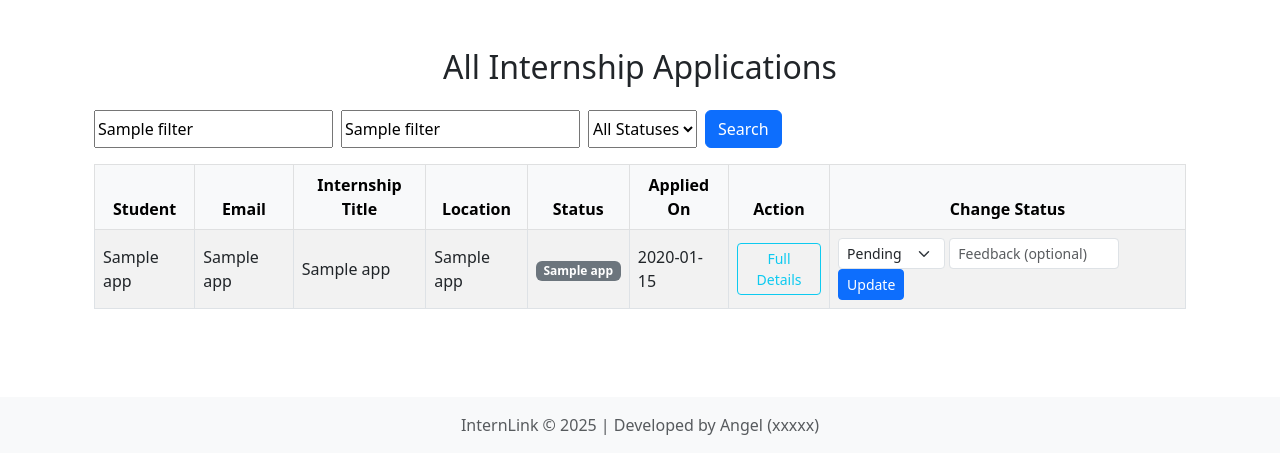
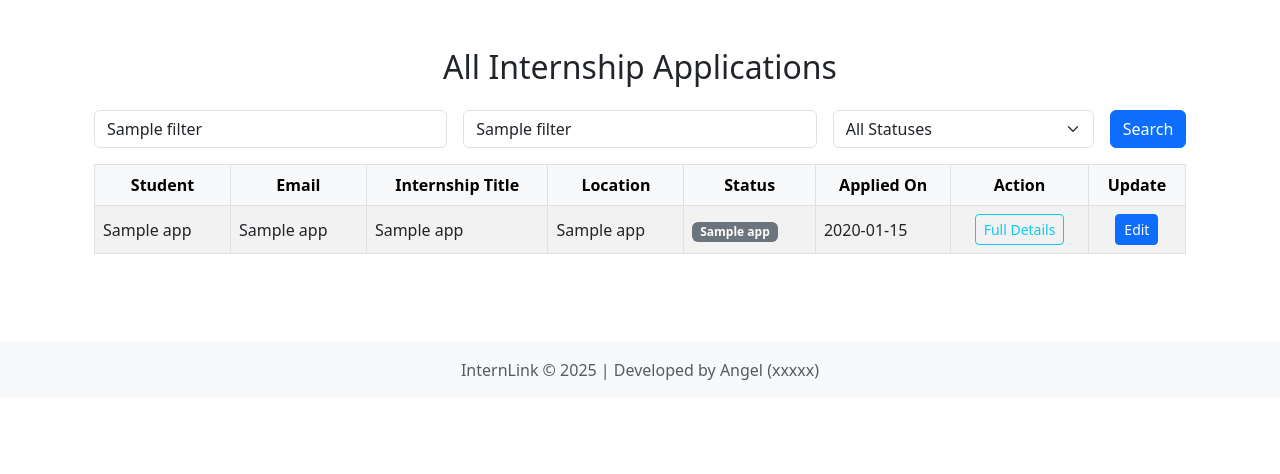
Before and after one commit to Akhil-Krishna/InternLink, a Flask app: template templates/admin_applications.html in a window 1280 px wide. Shown: the part 56-530 px from the top of the page. Run offline with Flask 3, Linux system fonts and the light colour scheme; the template is opened without the code that fills it: most values are stand-ins (such as "Sample title", 1, 10 or a date in 2020).

Commit message:
internship viewing , also added deadline and no opening

```diff
--- a/app.py
+++ b/app.py
@@ -4,7 +4,7 @@ from werkzeug.utils import secure_filename
 import os
 from connect import getCursor
 from functools import wraps
-from datetime import datetime
+from datetime import datetime , date
 
 
 app = Flask(__name__)
@@ -196,8 +196,7 @@ def get_filtered_internships():
                e.company_name
         FROM internship i
         JOIN employer e ON i.company_id = e.emp_id
-        WHERE 1=1 AND i.number_of_openings > 0
-AND i.deadline >= CURDATE()
+        WHERE 1=1
     """
     params = []
 
@@ -241,7 +240,6 @@ AND i.deadline >= CURDATE()
     }
 
 
-
 # ========== STUDENT ROUTES ==========
 
 @app.route('/student')
@@ -273,7 +271,8 @@ def student_browse_internships():
         filters=filters,
         role='student',
         applied_ids=applied_ids,
-        student_id=student_id
+        student_id=student_id,
+        today=date.today()
     )
 
     #Internship Application - Student - View list of application of that student
--- a/templates/admin_applications.html
+++ b/templates/admin_applications.html
@@ -1,21 +1,28 @@
 {% extends 'base.html' %}
-
 {% block content %}
 <div class="container py-4">
     <h2 class="mb-4 text-center">All Internship Applications</h2>
 
-    <form method="get" class="mb-3 d-flex gap-2">
-        <input type="text" name="student_name" placeholder="Student Name" value="{{ filters.student_name }}">
-        <input type="text" name="title" placeholder="Internship Title" value="{{ filters.title }}">
-        <select name="status">
+    <!-- Search Filters -->
+    <form method="get" class="row g-3 mb-3">
+        <div class="col-md-4">
+            <input type="text" name="student_name" placeholder="Student Name" class="form-control" value="{{ filters.student_name }}">
+        </div>
+        <div class="col-md-4">
+            <input type="text" name="title" placeholder="Internship Title" class="form-control" value="{{ filters.title }}">
+        </div>
+        <div class="col-md-3">
+            <select name="status" class="form-select">
                 <option value="">All Statuses</option>
                 <option value="pending" {% if filters.status == 'pending' %}selected{% endif %}>Pending</option>
                 <option value="accepted" {% if filters.status == 'accepted' %}selected{% endif %}>Accepted</option>
                 <option value="rejected" {% if filters.status == 'rejected' %}selected{% endif %}>Rejected</option>
             </select>
+        </div>
+        <div class="col-md-1 d-grid">
             <button type="submit" class="btn btn-primary">Search</button>
+        </div>
     </form>
-
 
     {% if applications %}
     <div class="table-responsive">
@@ -29,7 +36,7 @@
                     <th>Status</th>
                     <th>Applied On</th>
                     <th>Action</th>
-                    <th>Change Status</th>
+                    <th>Update</th>
                 </tr>
             </thead>
             <tbody>
@@ -52,17 +59,47 @@
                         <a href="{{ url_for('view_application_details', student_id=app[0], internship_id=app[1]) }}"
                            class="btn btn-sm btn-outline-info">Full Details</a>
                     </td>
-                    <td>
-                                                <!-- Status update form (visible for admins) -->
+                    <td class="text-center">
+                        <!-- Trigger Modal -->
+                        <button type="button" class="btn btn-sm btn-primary" data-bs-toggle="modal"
+                                data-bs-target="#updateModal{{ app[0] }}_{{ app[1] }}">
+                            Edit
+                        </button>
+
+                        <!-- Modal -->
+                        <div class="modal fade" id="updateModal{{ app[0] }}_{{ app[1] }}" tabindex="-1"
+                             aria-labelledby="modalLabel{{ app[0] }}_{{ app[1] }}" aria-hidden="true">
+                            <div class="modal-dialog modal-dialog-centered">
+                                <div class="modal-content">
                                     <form method="post" action="{{ url_for('update_application_status', internship_id=app[1], student_id=app[0]) }}">
-                            <select name="status" class="form-select form-select-sm d-inline w-auto">
+                                        <div class="modal-header">
+                                            <h5 class="modal-title" id="modalLabel{{ app[0] }}_{{ app[1] }}">Update Application</h5>
+                                            <button type="button" class="btn-close" data-bs-dismiss="modal"
+                                                    aria-label="Close"></button>
+                                        </div>
+                                        <div class="modal-body">
+                                            <div class="mb-3">
+                                                <label for="status" class="form-label">Status</label>
+                                                <select name="status" class="form-select">
                                                     <option value="Pending" {% if app[2] == 'Pending' %}selected{% endif %}>Pending</option>
                                                     <option value="Accepted" {% if app[2] == 'Accepted' %}selected{% endif %}>Accepted</option>
                                                     <option value="Rejected" {% if app[2] == 'Rejected' %}selected{% endif %}>Rejected</option>
                                                 </select>
-                            <input type="text" name="feedback" class="form-control form-control-sm d-inline w-50" placeholder="Feedback (optional)">
-                            <button type="submit" class="btn btn-sm btn-primary">Update</button>
+                                            </div>
+                                            <div class="mb-3">
+                                                <label for="feedback" class="form-label">Feedback (optional)</label>
+                                                <textarea name="feedback" rows="3" class="form-control"
+                                                          placeholder="Provide reason if accepted or rejected..."></textarea>
+                                            </div>
+                                        </div>
+                                        <div class="modal-footer">
+                                            <button type="submit" class="btn btn-success">Update</button>
+                                            <button type="button" class="btn btn-secondary" data-bs-dismiss="modal">Cancel</button>
+                                        </div>
                                     </form>
+                                </div>
+                            </div>
+                        </div>
 
                     </td>
                 </tr>
```
Also changed, not shown: templates/view_internships.html (+13 -9 lines), 1 other file. Lines whose indentation alone changed are shown as unchanged.
